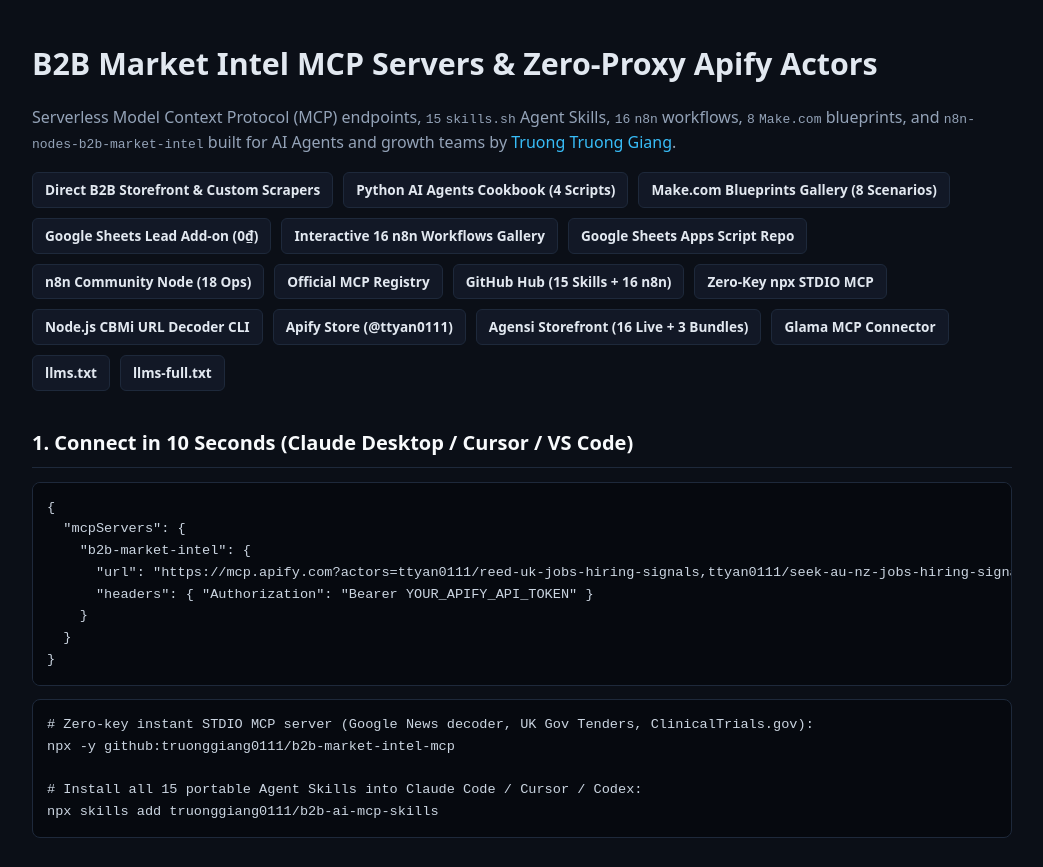
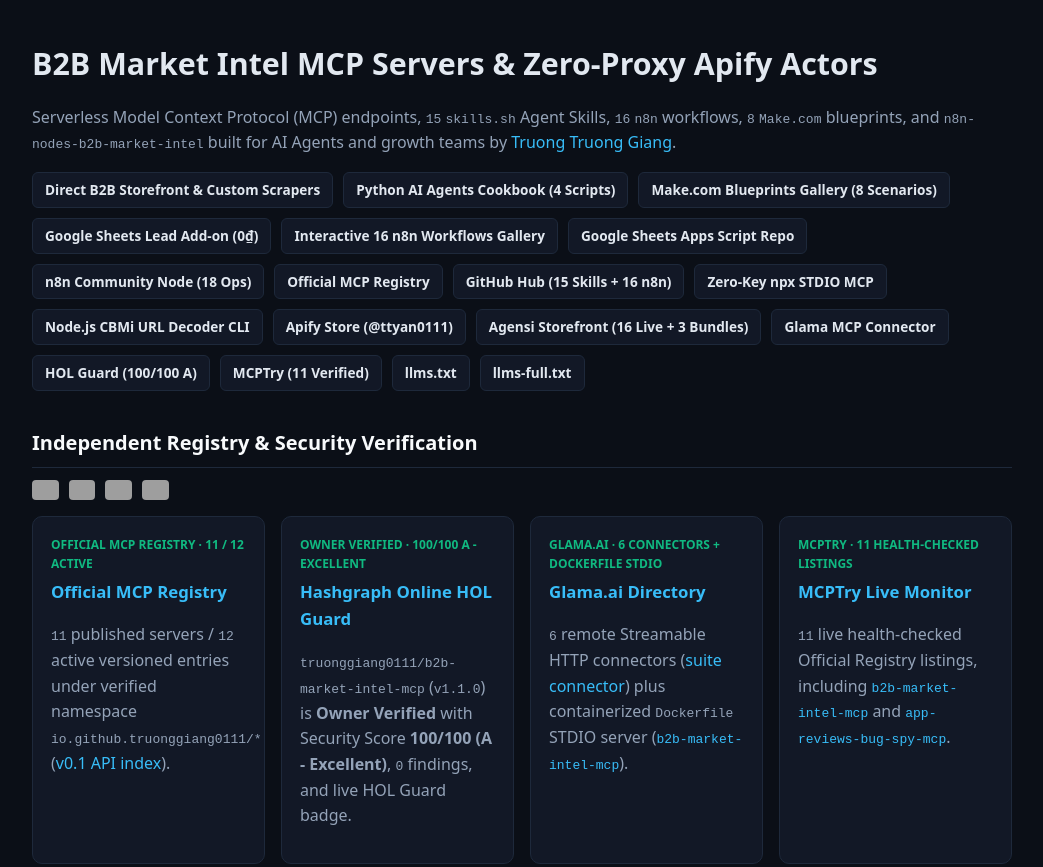
Before and after one commit to truonggiang0111/truonggiang0111.github.io, a plain HTML site: page mcp/index.html in a window 1280 px wide. Shown: the top 867 px of the page, without its empty margins (118-1161 px from the left). Drawn offline with Linux system fonts and the light colour scheme; grey boxes are pictures that could not be loaded.

Commit message:
feat(mcp): add Independent Registry & Security Verification strip and sync llms specs

```diff
--- a/mcp/index.html
+++ b/mcp/index.html
@@ -56,6 +56,10 @@
       overflow-x: auto; font-size: 0.85rem; color: #cbd5e1;
     }
     ul.tasks { padding-left: 18px; columns: 2; column-gap: 24px; }
+    .trust-badges { display: flex; flex-wrap: wrap; align-items: center; gap: 10px; margin: 12px 0 16px; }
+    .trust-badges a { display: inline-flex; align-items: center; }
+    .trust-badges img { height: 20px; width: auto; display: block; border-radius: 4px; }
+    .trust-grid { display: grid; grid-template-columns: repeat(auto-fit, minmax(215px, 1fr)); gap: 16px; }
     @media (max-width: 720px) { ul.tasks { columns: 1; } }
   </style>
   <script type="application/ld+json">
@@ -84,7 +88,13 @@
           "https://www.agensi.io/bundles/b2b-hiring-competitor-ad-spy-bundle",
           "https://www.agensi.io/bundles/e-commerce-saas-churn-spy-bundle",
           "https://www.agensi.io/bundles/b2b-biotech-gov-tenders-creator-leads-bundle",
-          "https://glama.ai/mcp/connectors/io.github.truonggiang0111/b2b-market-intel-mcp"
+          "https://glama.ai/mcp/connectors/io.github.truonggiang0111/b2b-market-intel-mcp",
+          "https://registry.modelcontextprotocol.io/v0.1/servers?search=io.github.truonggiang0111",
+          "https://hol.org/guard/plugins/truonggiang0111%2Fb2b-market-intel-mcp",
+          "https://glama.ai/mcp/servers?query=truonggiang0111",
+          "https://glama.ai/mcp/servers/truonggiang0111/b2b-market-intel-mcp",
+          "https://mcptry.com/servers/io.github.truonggiang0111/b2b-market-intel-mcp",
+          "https://mcptry.com/servers/io.github.truonggiang0111/app-reviews-bug-spy-mcp"
         ],
         "softwareVersion": "1.5.0",
         "offers": {
@@ -234,9 +244,43 @@
       <a class="badge" href="https://apify.com/ttyan0111">Apify Store (@ttyan0111)</a>
       <a class="badge" href="https://www.agensi.io/r/GIANGTRNGTRNG?to=/creators/giang-tr-ng-tr-ng&amp;utm_source=wave7_hub">Agensi Storefront (16 Live + 3 Bundles)</a>
       <a class="badge" href="https://glama.ai/mcp/connectors/io.github.truonggiang0111/b2b-market-intel-mcp">Glama MCP Connector</a>
+      <a class="badge" href="https://hol.org/guard/plugins/truonggiang0111%2Fb2b-market-intel-mcp">HOL Guard (100/100 A)</a>
+      <a class="badge" href="https://mcptry.com/servers/io.github.truonggiang0111/b2b-market-intel-mcp">MCPTry (11 Verified)</a>
       <a class="badge" href="/llms.txt">llms.txt</a>
       <a class="badge" href="/llms-full.txt">llms-full.txt</a>
     </div>
+
+    <section aria-labelledby="trust-verification">
+      <h2 id="trust-verification">Independent Registry &amp; Security Verification</h2>
+      <div class="trust-badges">
+        <a href="https://hol.org/guard/plugins/truonggiang0111%2Fb2b-market-intel-mcp" target="_blank" rel="noopener noreferrer"><img src="https://img.shields.io/endpoint?url=https%3A%2F%2Fhol.org%2Fapi%2Fregistry%2Fbadges%2Fplugin%3Fslug%3Dtruonggiang0111%252Fb2b-market-intel-mcp%26metric%3Drelease" alt="HOL Guard Owner Verified Badge" /></a>
+        <a href="https://hol.org/guard/plugins/truonggiang0111%2Fb2b-market-intel-mcp" target="_blank" rel="noopener noreferrer"><img src="https://github.com/truonggiang0111/b2b-market-intel-mcp/actions/workflows/hol-plugin-scanner.yml/badge.svg" alt="HOL Plugin Scanner 100/100 A - Excellent" /></a>
+        <a href="https://glama.ai/mcp/servers?query=truonggiang0111" target="_blank" rel="noopener noreferrer"><img src="https://glama.ai/mcp/connectors/io.github.truonggiang0111/b2b-market-intel-mcp/badges/score.svg" alt="Glama MCP Connector Score" /></a>
+        <a href="https://github.com/Sagargupta16/awesome-mcp-servers" target="_blank" rel="noopener noreferrer"><img src="https://sagargupta.online/awesome-mcp-servers/badge.svg" alt="Listed in Awesome MCP Servers" /></a>
+      </div>
+      <div class="trust-grid">
+        <div class="card">
+          <div class="tag">OFFICIAL MCP REGISTRY · 11 / 12 ACTIVE</div>
+          <h3><a href="https://registry.modelcontextprotocol.io" target="_blank" rel="noopener noreferrer">Official MCP Registry</a></h3>
+          <p><code>11</code> published servers / <code>12</code> active versioned entries under verified namespace <code>io.github.truonggiang0111/*</code> (<a href="https://registry.modelcontextprotocol.io/v0.1/servers?search=io.github.truonggiang0111" target="_blank" rel="noopener noreferrer">v0.1 API index</a>).</p>
+        </div>
+        <div class="card">
+          <div class="tag">OWNER VERIFIED · 100/100 A - EXCELLENT</div>
+          <h3><a href="https://hol.org/guard/plugins/truonggiang0111%2Fb2b-market-intel-mcp" target="_blank" rel="noopener noreferrer">Hashgraph Online HOL Guard</a></h3>
+          <p><code>truonggiang0111/b2b-market-intel-mcp</code> (<code>v1.1.0</code>) is <strong>Owner Verified</strong> with Security Score <strong>100/100 (A - Excellent)</strong>, <code>0</code> findings, and live HOL Guard badge.</p>
+        </div>
+        <div class="card">
+          <div class="tag">GLAMA.AI · 6 CONNECTORS + DOCKERFILE STDIO</div>
+          <h3><a href="https://glama.ai/mcp/servers?query=truonggiang0111" target="_blank" rel="noopener noreferrer">Glama.ai Directory</a></h3>
+          <p><code>6</code> remote Streamable HTTP connectors (<a href="https://glama.ai/mcp/connectors/io.github.truonggiang0111/b2b-market-intel-mcp" target="_blank" rel="noopener noreferrer">suite connector</a>) plus containerized <code>Dockerfile</code> STDIO server (<a href="https://glama.ai/mcp/servers/truonggiang0111/b2b-market-intel-mcp" target="_blank" rel="noopener noreferrer"><code>b2b-market-intel-mcp</code></a>).</p>
+        </div>
+        <div class="card">
+          <div class="tag">MCPTRY · 11 HEALTH-CHECKED LISTINGS</div>
+          <h3><a href="https://mcptry.com/servers/io.github.truonggiang0111/b2b-market-intel-mcp" target="_blank" rel="noopener noreferrer">MCPTry Live Monitor</a></h3>
+          <p><code>11</code> live health-checked Official Registry listings, including <a href="https://mcptry.com/servers/io.github.truonggiang0111/b2b-market-intel-mcp" target="_blank" rel="noopener noreferrer"><code>b2b-market-intel-mcp</code></a> and <a href="https://mcptry.com/servers/io.github.truonggiang0111/app-reviews-bug-spy-mcp" target="_blank" rel="noopener noreferrer"><code>app-reviews-bug-spy-mcp</code></a>.</p>
+        </div>
+      </div>
+    </section>
 
     <h2>1. Connect in 10 Seconds (Claude Desktop / Cursor / VS Code)</h2>
 <pre>{
```
Also changed, not shown: llms-full.txt, llms.txt.
